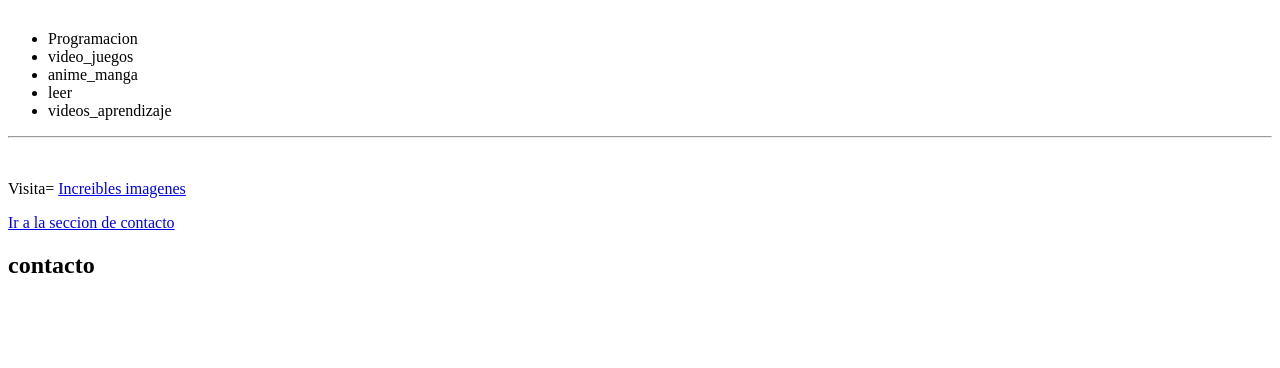
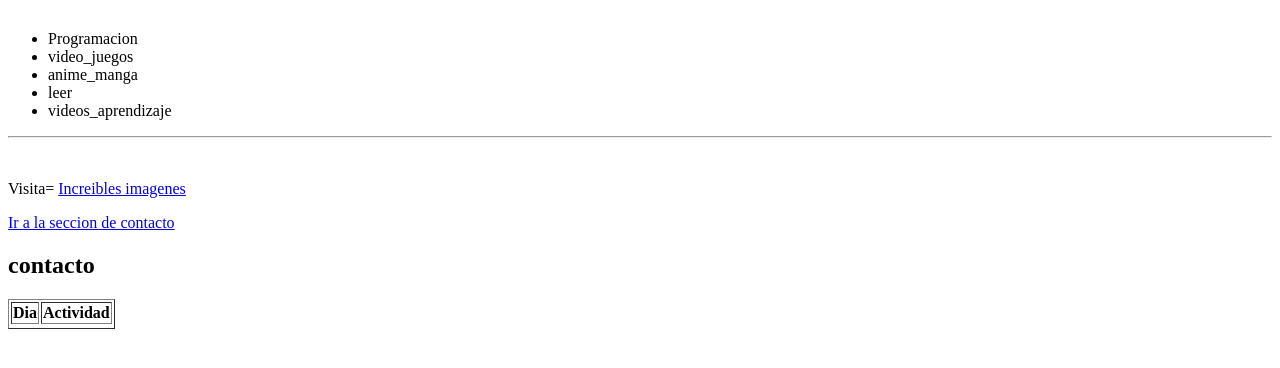
Before and after one commit to FabianGuar/Mi_primera_pagina_web, a plain HTML site: page index.html in a window 1280 px wide. Shown: the part 268-636 px from the top of the page. Drawn offline with Linux system fonts and the light colour scheme.

Commit message:
agregar tablas de actividades

```diff
--- a/index.html
+++ b/index.html
@@ -35,5 +35,18 @@
     <p><a href="#contacto"> Ir a la seccion de contacto</a></p>
     <h2 id="contacto">contacto</h2>
 
+    <!--tabla de actividades-->
+    <table border="1">
+        <thead>
+            <tr>
+                <th>Dia</th>
+                <th>Actividad</th>
+            </tr>
+        </thead>
+        <tbody>
+            <tr></tr>
+        </tbody>
+    </table>
+
 </body>
 </html>
```
